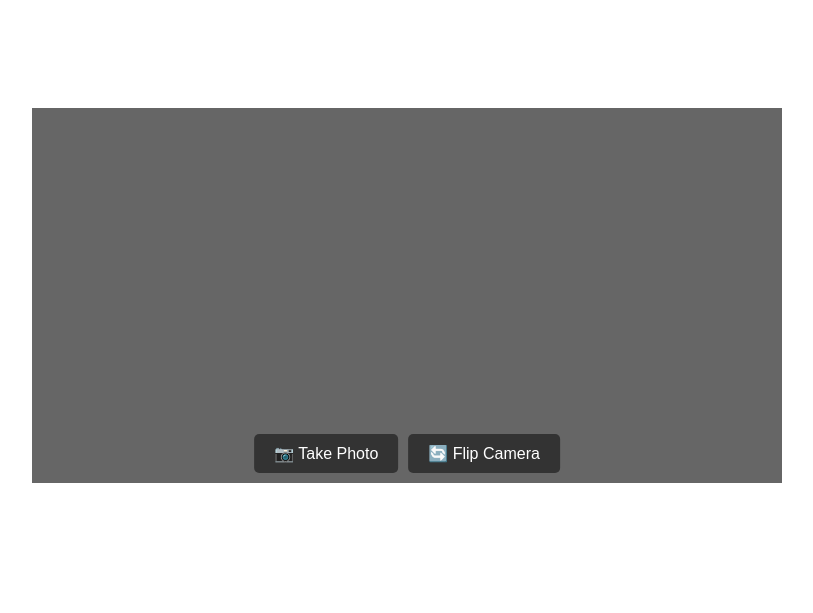
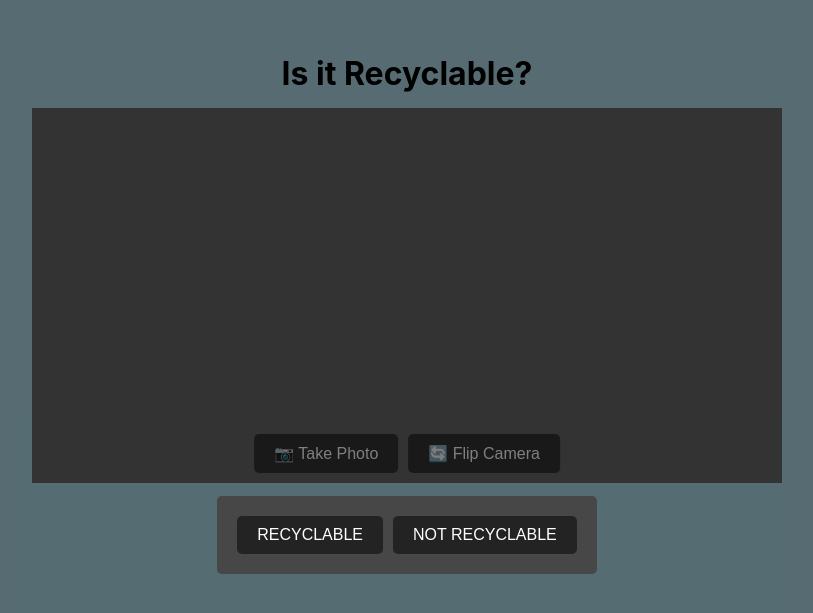
Before and after one commit to chinchunc9858/recyling, a React (Create React App) app: page / in a window 1280 px wide. Shown: the part 105-718 px from the top of the page, without its empty margins (233-1046 px from the left). Built offline with nearby package versions, Linux system fonts and the light colour scheme; no server answers.

Commit message:
added buttons

```diff
--- a/src/App.css
+++ b/src/App.css
@@ -1,3 +1,40 @@
+
+#Heading {
+  display: flex;
+  position: absolute;
+  justify-content: center;
+  left: 50%;
+  transform: translateX(-50%);
+  top: -75px;
+}
+
+.popup {
+  display: flex;
+  position: fixed;
+  z-index: 1000;
+  left: 0;
+  top: 0;
+  width: 100%;
+  height: 100%;
+  background-color: rgba(0, 0, 0, 0.5);
+  justify-content: center;
+  align-items: center;
+}
+
+.popup-content {
+  position: relative;
+  top: 30%;
+  background-color: rgb(71, 71, 71); /* Popup background */
+  border-radius: 5px; /* Rounded corners */
+  padding: 20px; /* Spacing */
+  display: flex; /* Flexbox for button alignment */
+  gap: 10px; /* Space between buttons */
+}
+
+body {
+  background-color: lightblue;
+}
+
 #container {
   display: flex;
   justify-content: center;
--- a/src/App.js
+++ b/src/App.js
@@ -10,6 +10,7 @@ function App() {
   return (
     <div className="App">
       <div className="flex justify-center items-center h-screen">
+
         <Camera />
       </div>
     </div>
--- a/src/components/Camera.js
+++ b/src/components/Camera.js
@@ -42,6 +42,7 @@ function Camera() {
 
         <div id = "videoWrapper">
 
+            <h1 id = "Heading">Is it Recyclable?</h1>
             <video ref={videoRef} id="videoElement" width="1980" height="1080" autoPlay></video>
 
             <div id = "buttonsContainer">
@@ -49,6 +50,13 @@ function Camera() {
                 <button id = "FlipCameraButton">🔄 Flip Camera</button>
             </div>
 
+        </div>
+
+        <div id="popup" class="popup">
+            <div class="popup-content">
+                <button id="button1">RECYCLABLE</button>
+                <button id="button2">NOT RECYCLABLE</button>
+            </div>
         </div>
 
       </div>
```
